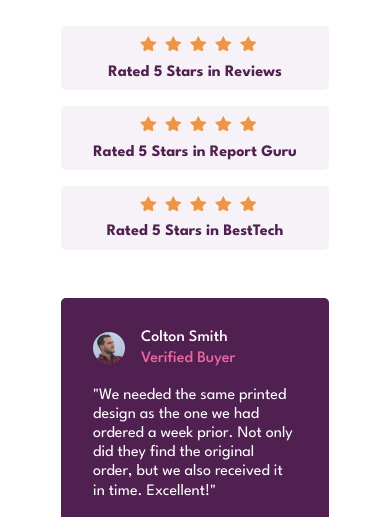
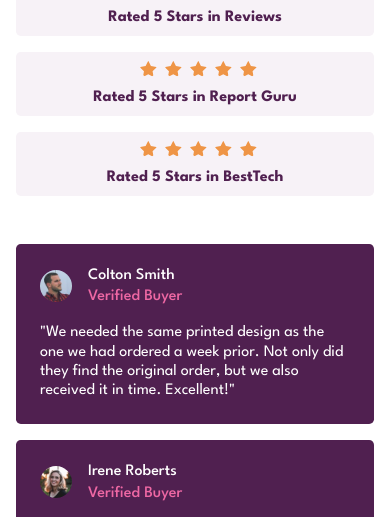
Before and after one commit to welliaquim/Social-proof-section, a plain HTML site: page index.html in a window 390 px wide. Shown: the part 266-783 px from the top of the page. Drawn offline with Linux system fonts and the light colour scheme.

Commit message:
alteração da width

```diff
--- a/style.css
+++ b/style.css
@@ -9,10 +9,11 @@ body {
     justify-content: center;
     align-items: center;
     height: 100vh;
+    background: linear-gradient(to bottom, url(./images/bg-pattern-top-desktop.svg) top, url(./images/bg-pattern-bottom-desktop.svg) bottom);
 }
 
 .content {
-    width: 1000px;
+    width: 71%;
     display: grid;
     grid-template-columns: 1fr 500px;
     font-family: 'League Spartan', sans-serif;
@@ -148,7 +149,7 @@ img {
     .content {
         display: flex;
         flex-direction: column;
-        width: 300px;
+        width: 100%;
         padding: 3rem 1rem;
         gap: 2rem;
     }
@@ -171,6 +172,10 @@ img {
         gap: 1rem;
     }
 
+    .user1, .user2, .user3 {
+        padding: 1.5rem;
+    }
+
     .rating {
         line-height: 1;
         gap: 1rem;
```
